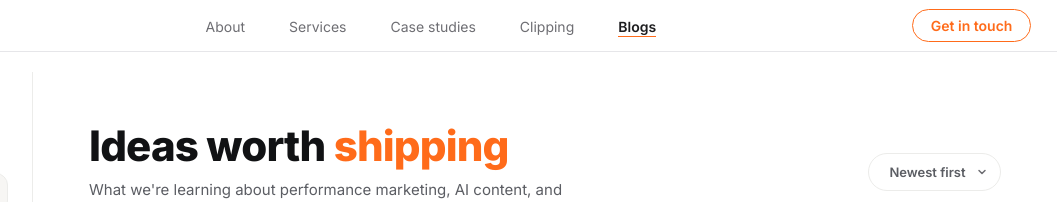
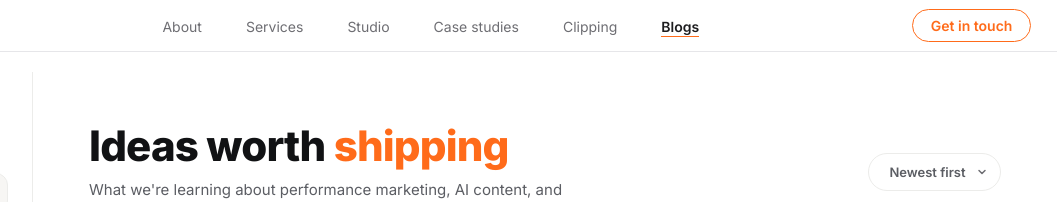
Before and after one commit to Sayuj63/Swytch-revamp, a plain HTML site: page Blogs.html in a window 1280 px wide. Shown: the top 202 px of the page, 223-1280 px from the left. Drawn offline with Linux system fonts and the light colour scheme.

Commit message:
Add Studio nav link (films.onceuponafilmpro.com) after Services across all nav pages
Opens in a new tab (target=_blank, rel=noopener).

Co-Authored-By: Claude Opus 4.8 <noreply@anthropic.com>

```diff
--- a/Blogs.html
+++ b/Blogs.html
@@ -460,6 +460,7 @@
     <ul>
       <li><a href="about">About</a></li>
       <li><a href="services">Services</a></li>
+      <li><a href="https://films.onceuponafilmpro.com/#top" target="_blank" rel="noopener">Studio</a></li>
       <li><a href="portfolio">Case studies</a></li>
       <li><a href="service-clipping">Clipping</a></li>
       <li><a href="Blogs" class="active">Blogs</a></li>
```
Also changed, not shown: about-blog.html (+1 -0 lines), about.html (+1 -0 lines), index.html (+1 -0 lines), portfolio.html (+1 -0 lines), privacy-policy.html (+1 -0 lines), services.html (+1 -0 lines), terms-of-use.html (+1 -0 lines), tools.html (+1 -0 lines).
